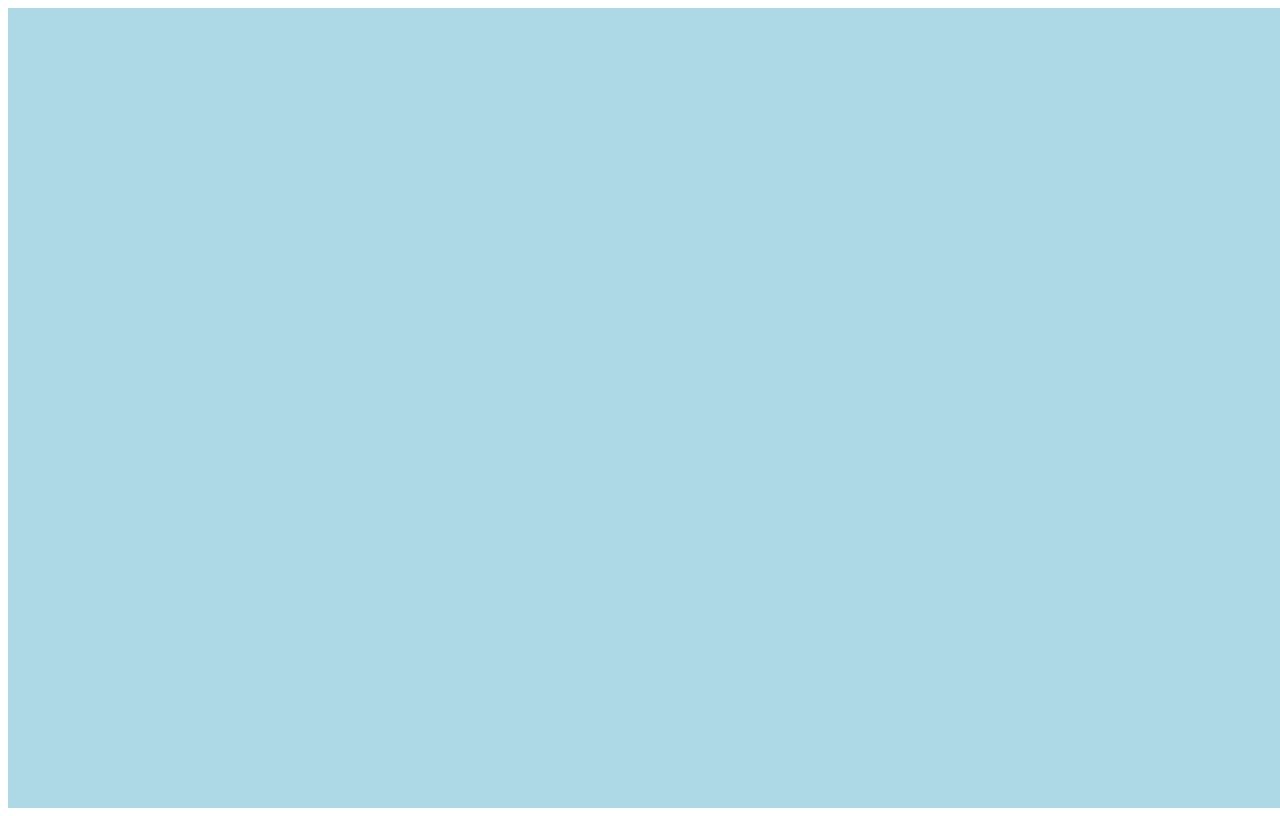
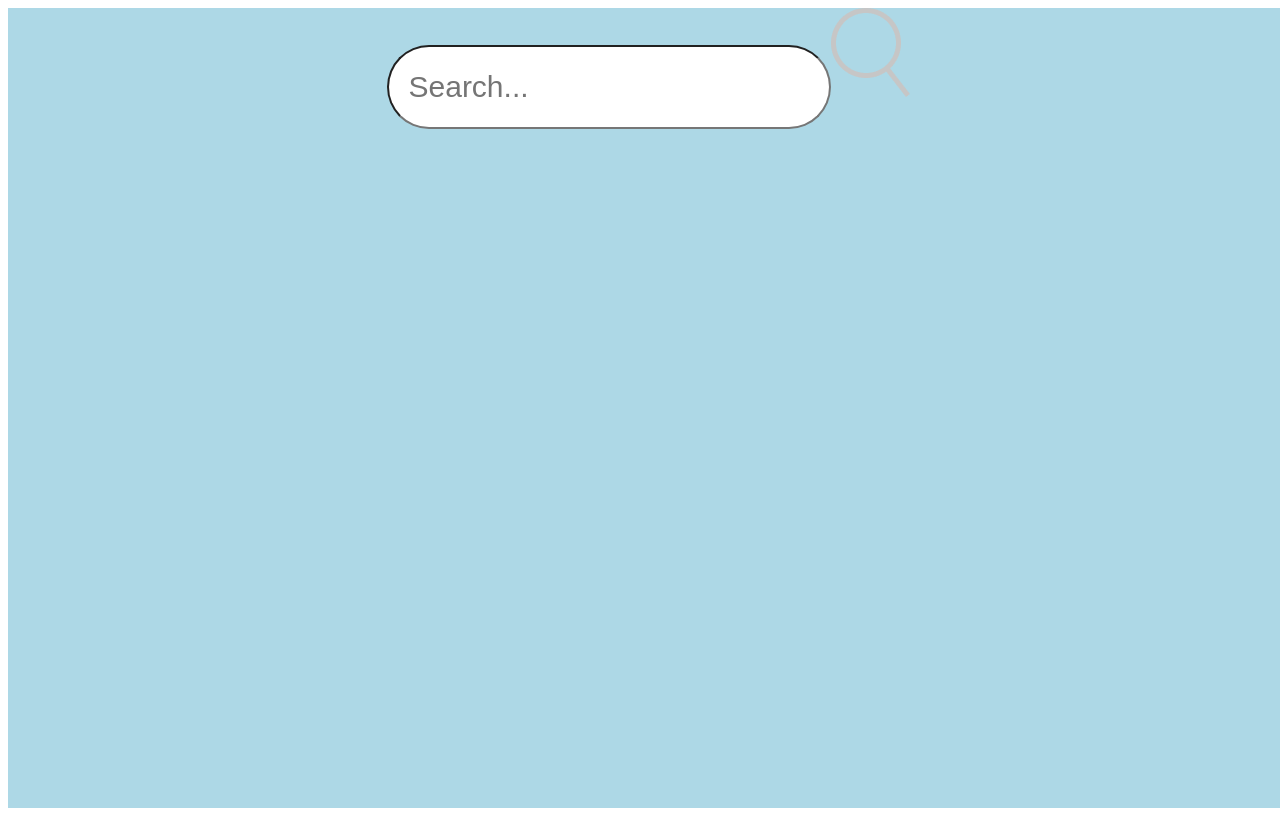
Before and after one commit to abanik519/No.MAD, a React (Create React App) app: page / in a window 1280 px wide. Built offline with nearby package versions, Linux system fonts and the light colour scheme; the HTML template or start-up script is replaced by a standard one.

Commit message:
Created search bar

```diff
--- a/src/App.js
+++ b/src/App.js
@@ -2,6 +2,8 @@ import React, { Component } from 'react';
 
 import './styles/App.css';
 import './styles/header.css';
+import './styles/searchbar.css';
+
 
 import Header from './components/header';
 
--- a/src/components/header.js
+++ b/src/components/header.js
@@ -1,9 +1,13 @@
 import React, { Component } from "react";
+import SearchBar from './searchbar';
+
 
 export class Header extends Component {
     render() {
       return (
-          <div id="totalHeader"></div>
+          <div id="totalHeader">
+            <SearchBar/>
+          </div>
       );
     }
 }
--- /dev/null
+++ b/src/components/searchbar.js
@@ -0,0 +1,20 @@
+import React from 'react';
+import searchImage from '../assets/magnifying.png';
+
+const SearchBar = ({keyword,setKeyword}) => {
+  return (
+    <div>
+        <input
+        type={searchImage}
+        className="searchBox"
+        key="random1"
+        value={keyword}
+        placeholder={"Search..."}
+        onChange={(e) => setKeyword(e.target.value)}
+        />
+        <img src={searchImage}></img>
+    </div>
+  );
+}
+
+export default SearchBar
--- /dev/null
+++ b/src/styles/searchbar.css
@@ -0,0 +1,13 @@
+.searchBox{
+    width: 400px;
+    height: 40px;
+    border-radius: 20vw;
+    background-color: white;
+    padding: 20px;
+    box-shadow: none;
+    font-size: 30px;
+}
+
+.searchBox:focus{
+    outline: none;
+}
```
Also changed, not shown: src/assets/magnifying.png (added), 1 other file (tests, documents, lock files or other folders).
